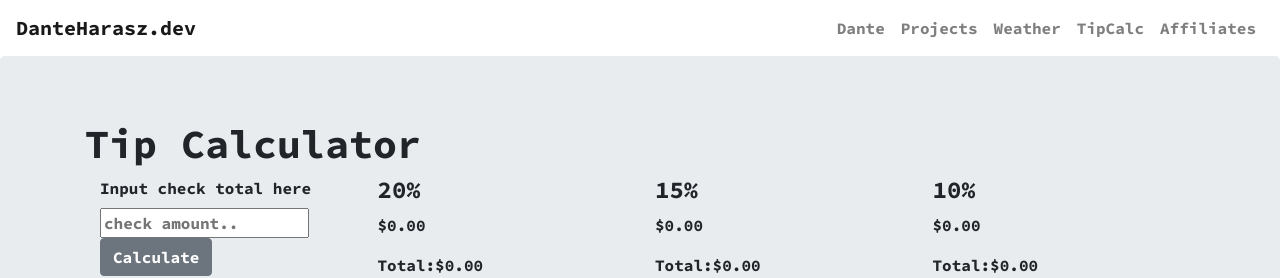
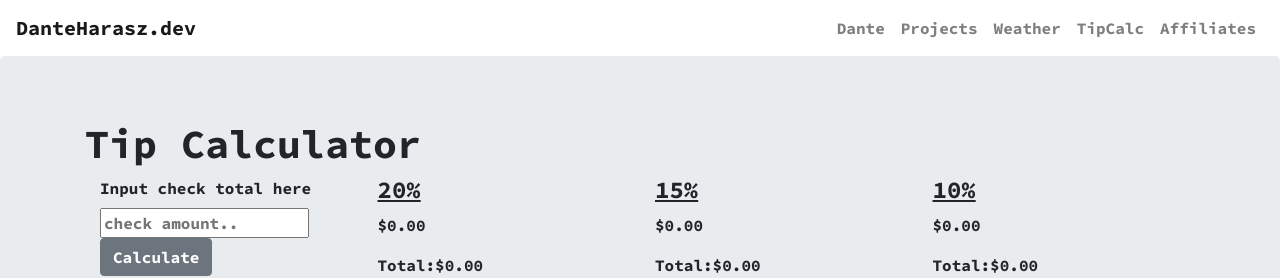
Before and after one commit to Dantezinfern0/dev-site, a React (Create React App) app: page /tipcalc in a window 1280 px wide. Shown: the top 278 px of the page. Built offline with nearby package versions, Linux system fonts and the light colour scheme.

Commit message:
underline style change

```diff
--- a/src/index.css
+++ b/src/index.css
@@ -42,3 +42,6 @@
 .small-margin {
   margin: 0.5rem;
 }
+.underline {
+  text-decoration: underline;
+}
--- a/src/pages/TipCalc.jsx
+++ b/src/pages/TipCalc.jsx
@@ -60,17 +60,17 @@
                     <Button id="tipButton"onClick={() => calc()}>Calculate</Button>
                     </Col>
                     <Col>
-                        <h4>20%</h4>
+                        <h4 className="underline">20%</h4>
                         <p>${isReady ? commas(twenty) : "0.00"}</p>
                         <p>Total:${isReady ? commas(total20) : "0.00"}</p>
                     </Col>
                     <Col>
-                        <h4>15%</h4>
+                        <h4 className="underline">15%</h4>
                         <p>${isReady ? commas(fifteen) : "0.00"}</p>
                         <p>Total:${isReady ? commas(total15) : "0.00"}</p>
                     </Col>
                     <Col>
-                        <h4>10%</h4>
+                        <h4 className="underline">10%</h4>
                         <p>${isReady ? commas(ten) : "0.00"}</p>
                         <p>Total:${isReady ? commas(total10) : "0.00"}</p>
                     </Col>
```
